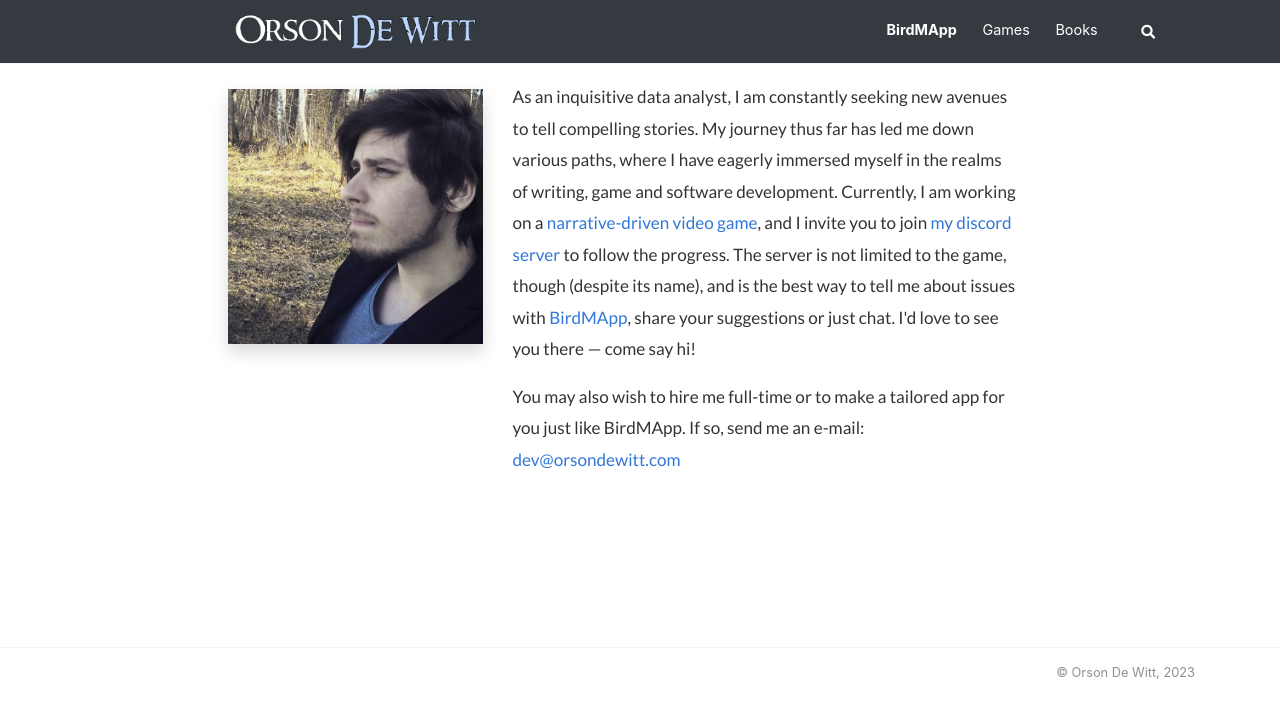
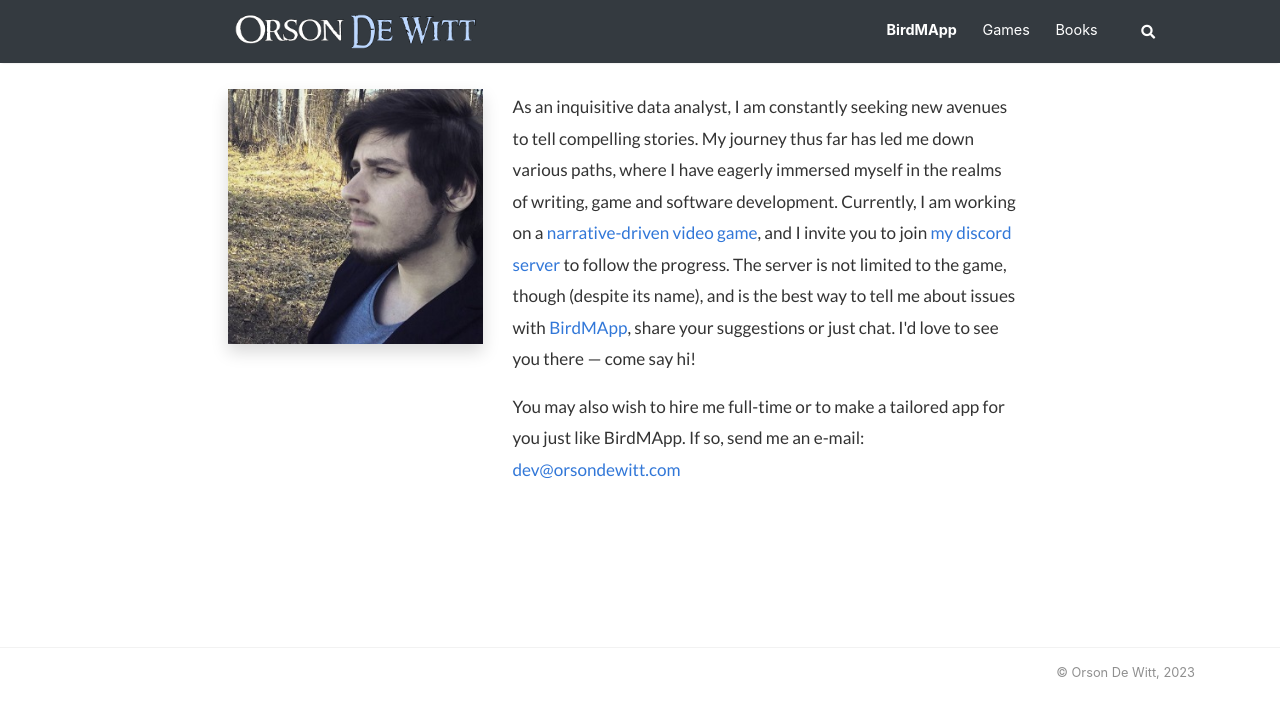
Before and after one commit to OrsonDWitt/OrsonDWitt.github.io, a Jekyll site: the page built from _pages/about.md, in a window 1280 px wide. Shown: the top 718 px of the page. Built offline with Jekyll 4.4.1, drawn with Linux system fonts in a browser that asks for light colours; nearby versions of some CDN libraries.

Commit message:
Update about.md

```diff
--- a/_pages/about.md
+++ b/_pages/about.md
@@ -13,7 +13,7 @@
 </div>
 </div>
 <div class="col-md-8 col-lg-6 pr-5">
-<p>As an inquisitive data analyst, I am constantly seeking new avenues to tell compelling stories. My journey thus far has led me down various paths, where I have eagerly immersed myself in the realms of writing, game and software development. Currently, I am working on a <a href="https://egypt.orsondewitt.com/">narrative-driven video game</a>, and I invite you to join <a href="https://discord.gg/Nmx4KDKuhJ">my discord server</a> to follow the progress. The server is not limited to the game, though (despite its name), and is the best way to tell me about issues with <a href="https://orsondewitt.com/birdmapp">BirdMApp</a>, share your suggestions or just chat. I'd love to see you there — come say hi!</p><p>You may also wish to hire me full-time or to make a tailored app for you just like BirdMApp. If so, send me an e-mail: <a href="mailto:dev@orsondewitt.com">dev@orsondewitt.com</a></p>
+<p style="margin-top:10px;">As an inquisitive data analyst, I am constantly seeking new avenues to tell compelling stories. My journey thus far has led me down various paths, where I have eagerly immersed myself in the realms of writing, game and software development. Currently, I am working on a <a href="https://egypt.orsondewitt.com/">narrative-driven video game</a>, and I invite you to join <a href="https://discord.gg/Nmx4KDKuhJ">my discord server</a> to follow the progress. The server is not limited to the game, though (despite its name), and is the best way to tell me about issues with <a href="https://orsondewitt.com/birdmapp">BirdMApp</a>, share your suggestions or just chat. I'd love to see you there — come say hi!</p><p>You may also wish to hire me full-time or to make a tailored app for you just like BirdMApp. If so, send me an e-mail: <a href="mailto:dev@orsondewitt.com">dev@orsondewitt.com</a></p>
 
  <!-- <p>Born and raised in the harsh environment of pine forests, Orson learned a thing or two about storytelling from a seasoned moose. Upon graduation, the moose gave him a task that would change the course of his life forever. It asked of Orson to venture out of the woods and find a story so marvelous it would keep the moose on its hooves. And thus he set off to face the unknown and find new pastures, filled to the brim with adventurous people and provocative stories. He worked as an orbital garbage man, cyber police officer, spam-bot and even a thermos, but nowhere could he find a story that would blow the socks off of the old moose. Until, one day, he discovered that the best story is not the one that you find, but the one you invent.
 </p><p>
```
